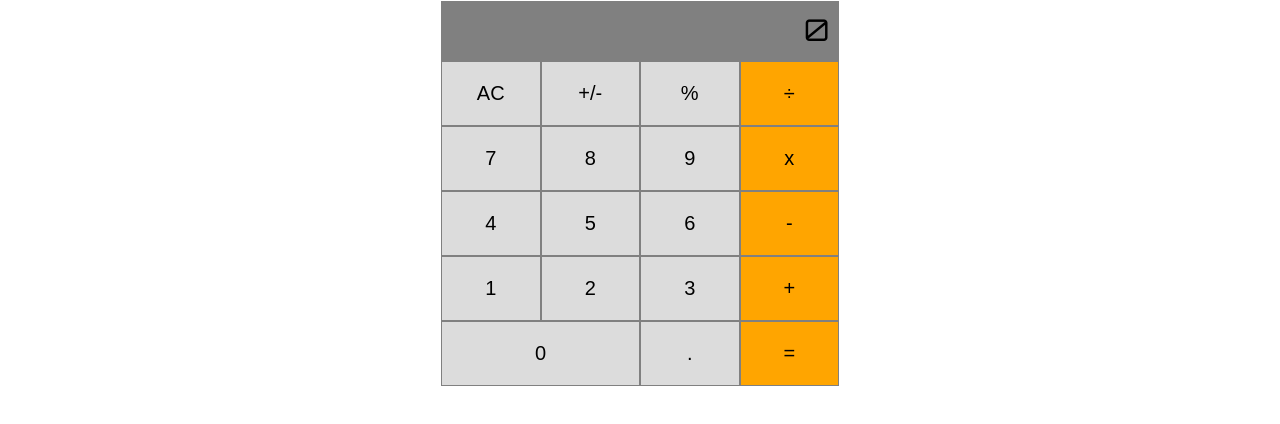
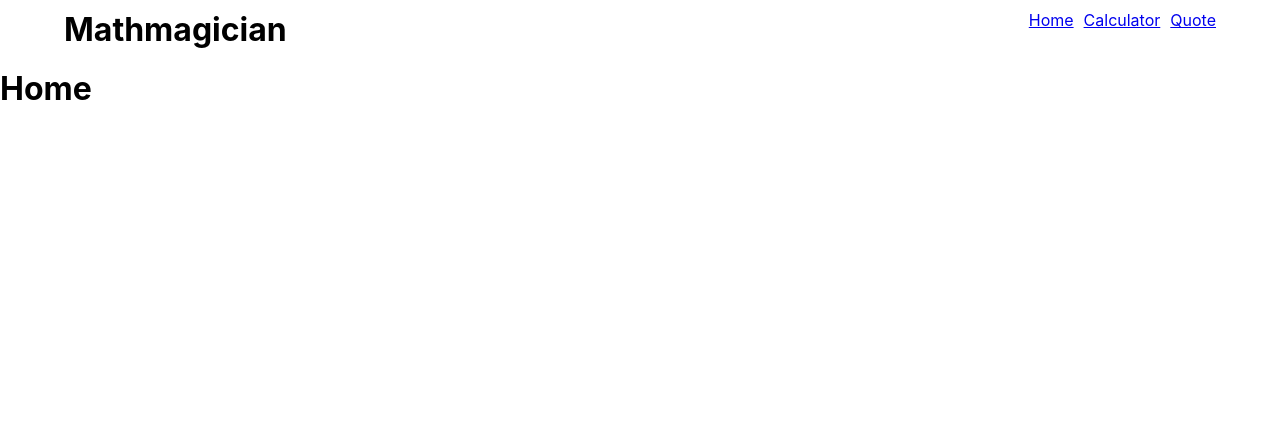
Before and after one commit to nottherealalanturing/mathmagician, a React (Create React App) app: page /home in a window 1280 px wide. Shown: the top 424 px of the page. Built offline with nearby package versions, Linux system fonts and the light colour scheme.

Commit message:
feat: add a navbar

```diff
--- a/package.json
+++ b/package.json
@@ -9,6 +9,7 @@
     "big.js": "^6.1.1",
     "react": "^18.1.0",
     "react-dom": "^18.1.0",
+    "react-router-dom": "6",
     "react-scripts": "5.0.1",
     "web-vitals": "^2.1.4"
   },
--- a/src/App.js
+++ b/src/App.js
@@ -1,5 +1,6 @@
 import React from 'react';
-import Calculator from './component/Calculator';
+import { BrowserRouter, Routes, Route } from 'react-router-dom';
+import { Calculator, Home, Quote } from './Pages/index';
 
 class App extends React.Component {
   constructor(props) {
@@ -8,7 +9,15 @@ class App extends React.Component {
   }
 
   render() {
-    return <Calculator />;
+    return (
+      <BrowserRouter>
+        <Routes>
+          <Route path="/home" element={<Home />} />
+          <Route path="/calculator" element={<Calculator />} />
+          <Route path="/quote" element={<Quote />} />
+        </Routes>
+      </BrowserRouter>
+    );
   }
 }
 
--- /dev/null
+++ b/src/Pages/Calculator.js
@@ -0,0 +1,12 @@
+import React from 'react';
+import CalculatorComponent from '../component/CalculatorComponent';
+import NavBar from '../component/Navbar';
+
+const Calculator = () => (
+  <div>
+    <NavBar />
+    <CalculatorComponent />
+  </div>
+);
+
+export default Calculator;
--- /dev/null
+++ b/src/Pages/Home.js
@@ -0,0 +1,11 @@
+import React from 'react';
+import NavBar from '../component/Navbar';
+
+const Home = () => (
+  <div>
+    <NavBar />
+    <h1>Home</h1>
+  </div>
+);
+
+export default Home;
--- /dev/null
+++ b/src/Pages/Quote.js
@@ -0,0 +1,11 @@
+import React from 'react';
+import NavBar from '../component/Navbar';
+
+const Quote = () => (
+  <div>
+    <NavBar />
+    <h1>Quote</h1>
+  </div>
+);
+
+export default Quote;
--- /dev/null
+++ b/src/Pages/index.js
@@ -0,0 +1,3 @@
+export { default as Home } from './Home';
+export { default as Calculator } from './Calculator';
+export { default as Quote } from './Quote';
--- a/src/component/Calculator.js
+++ b/src/component/CalculatorComponent.js
@@ -26,7 +26,7 @@ const buttonsArray = [
 
 const operatorsArray = ['÷', 'x', '-', '+', '='];
 
-const Calculator = () => {
+const CalculatorComponent = () => {
   const [state, setState] = useState({
     total: 0,
     next: null,
@@ -69,4 +69,4 @@ const Calculator = () => {
   );
 };
 
-export default Calculator;
+export default CalculatorComponent;
--- /dev/null
+++ b/src/component/Navbar.js
@@ -0,0 +1,16 @@
+import React from 'react';
+import { Link } from 'react-router-dom';
+import './styles/navbar.css';
+
+const NavBar = () => (
+  <div className="navbar">
+    <h1 className="pagetitle">Mathmagician</h1>
+    <nav className="navlinks">
+      <Link to="/home">Home</Link>
+      <Link to="/calculator">Calculator</Link>
+      <Link to="/quote">Quote</Link>
+    </nav>
+  </div>
+);
+
+export default NavBar;
--- /dev/null
+++ b/src/component/styles/navbar.css
@@ -0,0 +1,10 @@
+.navbar {
+  display: flex;
+  justify-content: space-between;
+  margin: 10px 5% 20px 5%;
+}
+
+.navlinks {
+  display: flex;
+  gap: 10px;
+}
```
Also changed, not shown: 1 other file (tests, documents, lock files or other folders).
